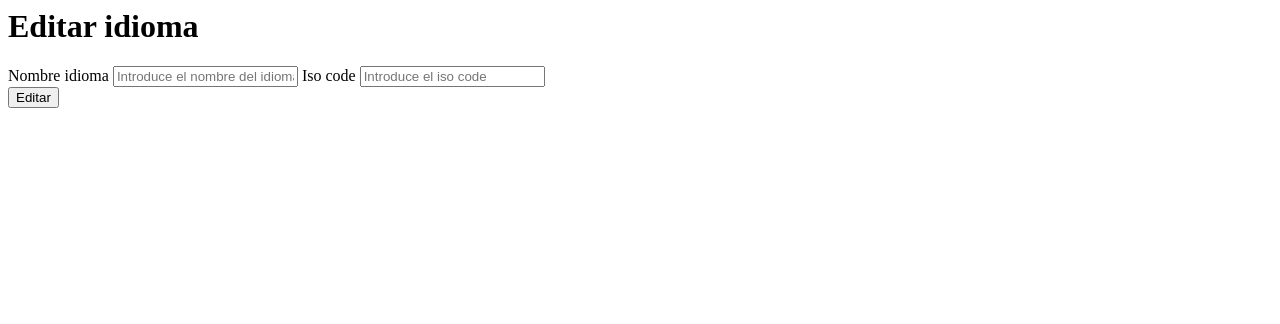
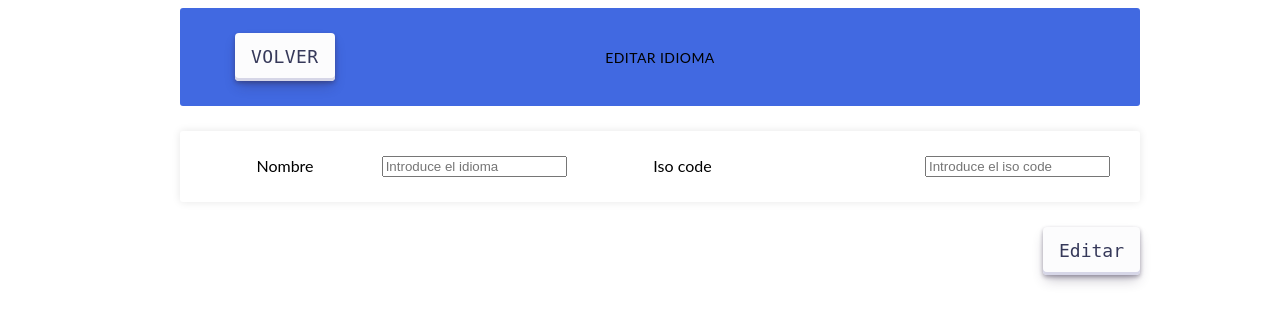
Before and after one commit to Master-VIU/MASW04_actividad_1, a PHP site: page /views/idioma/edit.php?id=1 in a window 1280 px wide. Shown: the top 324 px of the page. Run offline with PHP 8.4, Linux system fonts and the light colour scheme; data comes from the database, SQL or seed files in the repository; data that the repository does not hold is empty.

Commit message:
advance in Edit view

```diff
--- a/views/idioma/edit.php
+++ b/views/idioma/edit.php
@@ -1,4 +1,5 @@
 <div>
+<link rel="stylesheet" href="../styles/main.css" type="text/css">
     <?php
     include $_SERVER['DOCUMENT_ROOT'].'/MASW04_actividad_1/controllers/IdiomaController.php';
     ?>
@@ -14,35 +15,49 @@
                 {
                     $sendData = true;
                 }
-                /*if($sendData)
+                if($sendData)
                 {
-                    if(isset($_POST['nuevoIdioma']) && isset($_POST['nuevoIso']))
+                    if(isset($_POST['editarIdioma']) && isset($_POST['editarIso']))
                     {
-                        $idiomaEditado = actualizarIdioma($_POST['nuevoIdioma'], $_POST['nuevoIso']);
+                        $idiomaEditado = actualizarIdioma($_POST['idiomaId'], $_POST['editarIdioma'], $_POST['editarIso']);
                     }
-                }*/
+                }
                 if(!$sendData)
                 {
             ?>
-            <div class="row">
-                <div class="col-12">
-                <h1>Editar idioma</h1>
+
+<div class="table_container">
+        <ul class="items_table">
+            <li class="table-title">
+                <div class="item_column">
+                    <a class="btn btn-success" href="index.php">
+                        Volver
+                    </a>
+                </div>
+                <div class="item_column">EDITAR IDIOMA</div>
+                <div class="item_column"></div>
+            </li>
+            <form name="editar_idioma" action="" method="POST">
+            <li class="table-row">
+                    <div class="item_column">
+                        <label for="editarIdioma" class="form-label">Nombre</label>
+                    </div>
+                    <div class="item_column_wide">
+                        <input id="editarIdioma" name="editarIdioma" type="text" placeholder="Introduce el idioma" class="form-control"
+                        required value="<?php if(isset($idiomaObjeto)) echo $idiomaObjeto->getNombre();?>" />
+                    </div>
+                    <div class="item_column_wide">
+                    <label for="editarIso" class="form-label">Iso code</label>
                     </div>
                     <div>
-                    <form name="nuevo_idioma" action="" method="POST">
-                        <div class="mb-3">
-                            <label for="nuevoIdioma" class="form-label">Nombre idioma</label>
-                            <input id="nuevoIdioma" name="nuevoIdioma" type="text" placeholder="Introduce el nombre del idioma" class="form-control"
-                             required value="<?php if(isset($idiomaObjeto)) echo $idiomaObjeto->getNombre();?>" />
-
-                            <label for="nuevoIso" class="form-label">Iso code</label>
-                            <input id="nuevoIso" name="nuevoIso" type="text" placeholder="Introduce el iso code" class="form-control"
+                    <input id="editarIso" name="editarIso" type="text" placeholder="Introduce el iso code" class="form-control"
                     required value="<?php if(isset($idiomaObjeto)) echo $idiomaObjeto->getIsoCode();?>" />
-                            <input type="hidden" name="idIdioma" value=<?php echo $idIdioma; ?>/>
+                    <input type="hidden" name="idiomaId" value="<?php echo $idIdioma;?>"/>
                     </div>
-                            <input type="submit" value="Editar" class="btn btn-primary" name="botonEditar" />
+                    </li>
+                <input style="float: right;" type="submit" value="Editar" class="btn btn-primary" name="botonEditar" />
             </form>
-                </div>
+        </ul>
      </div>
      <?php
         }
@@ -53,7 +68,7 @@
                     ?>
                     <div class="row">
                         <div class="alerta alerta-success" role="alert">
-                            Idioma editado correctamente.
+                            Idioma editado correctamente. <br><br>
                             <a href="index.php">Volver al listado de idiomas</a>
                         </div>
                     </div>
@@ -64,7 +79,7 @@
                  ?>
                  <div class="row">
                     <div class="alerta alerta-danger" role="alert">
-                        El idioma no se ha editado correctamente.
+                        El idioma no se ha editado correctamente. <br><br>
                         <a href="edit.php?id=<?php echo $idIdioma;?>"> Volver a intentarlo.</a>
                     </div>
                  </div>
```
Lines whose indentation alone changed are shown as unchanged.
